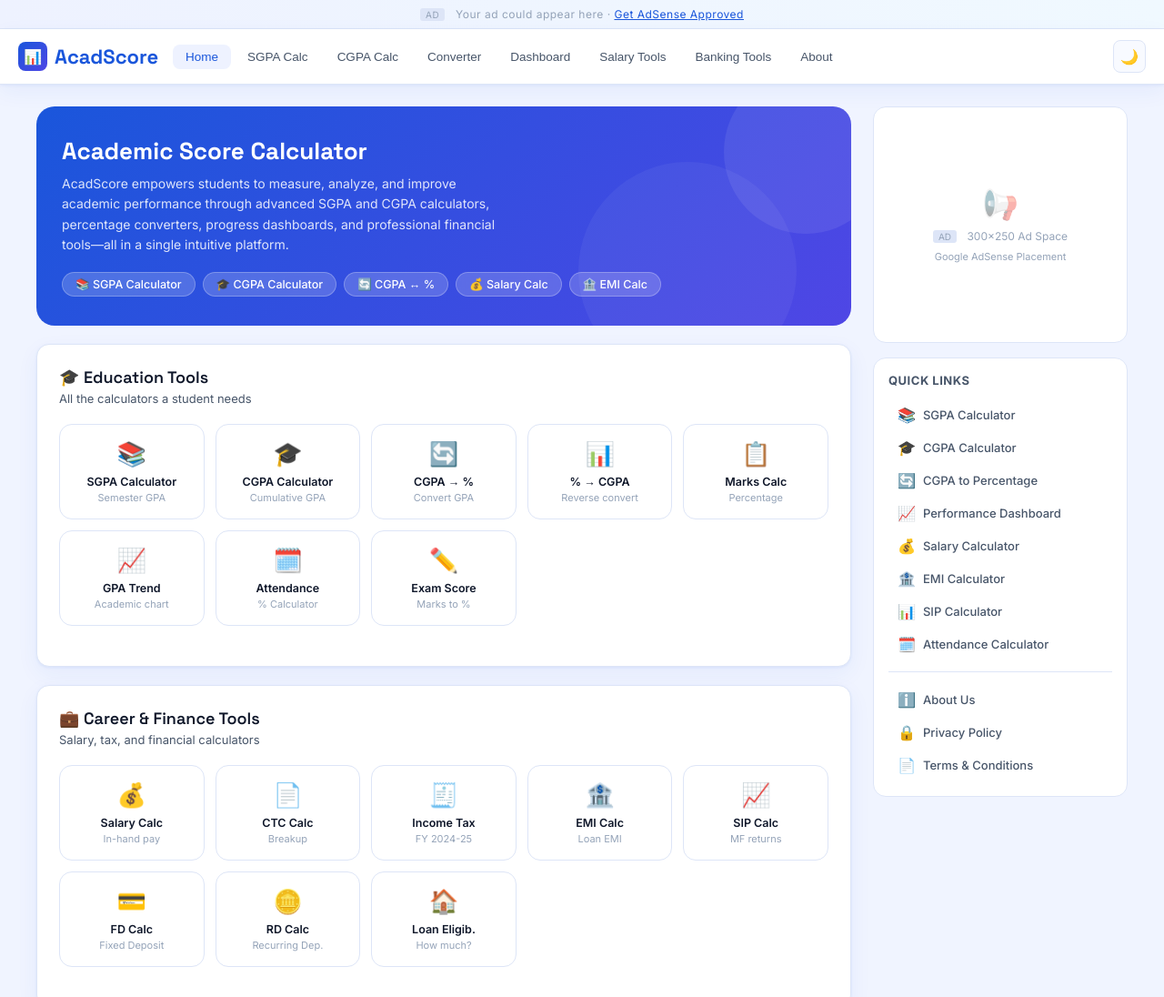
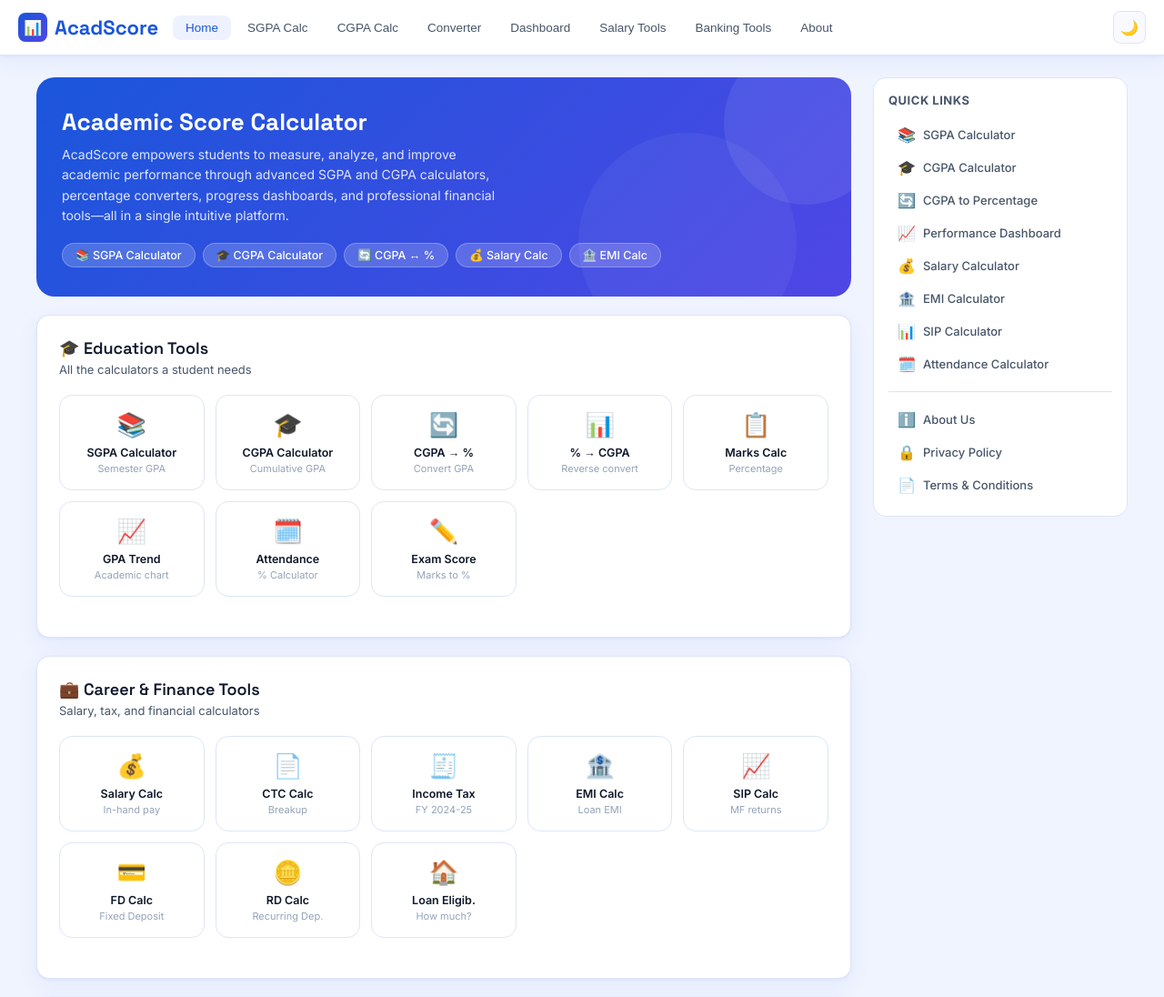
Before and after one commit to adilakshmigaddam8-dev/Acdscore, a website: page public/index.html in a window 1280 px wide. Shown: the top 1096 px of the page at 91% size. Drawn offline with nearby package versions, Linux system fonts and the light colour scheme.

```diff
--- a/public/index.html
+++ b/public/index.html
@@ -726,11 +726,6 @@
 </head>
 <body>
 
-<!-- AD BANNER TOP -->
-<div class="ad-banner">
-  <span class="ad-label">AD</span> Your ad could appear here · <a href="#" style="color:var(--blue)">Get AdSense Approved</a>
-</div>
-
 <!-- HEADER -->
 <header>
   <div class="header-inner">
@@ -905,13 +900,6 @@
       </div>
     </div>
 
-    <!-- SIDEBAR -->
-    <div class="sidebar">
-      <div class="sidebar-ad">
-        <div class="sidebar-ad-icon">📢</div>
-        <div><div class="ad-label">AD</div> 300×250 Ad Space</div>
-        <div style="font-size:11px">Google AdSense Placement</div>
-      </div>
       <div class="quick-links">
         <h3>Quick Links</h3>
         <div class="quick-link" onclick="showPage('sgpa')"><span class="quick-link-icon">📚</span> SGPA Calculator</div>
@@ -967,11 +955,6 @@
         </div>
 
         <div id="sgpa-result" style="display:none"></div>
-      </div>
-
-      <!-- In-content ad -->
-      <div class="card" style="background:var(--surface2);text-align:center;padding:16px;font-size:12px;color:var(--text3)">
-        <span class="ad-label">AD</span> 728×90 Leaderboard · Google AdSense In-Content Placement
       </div>
 
       <div class="card">
```
